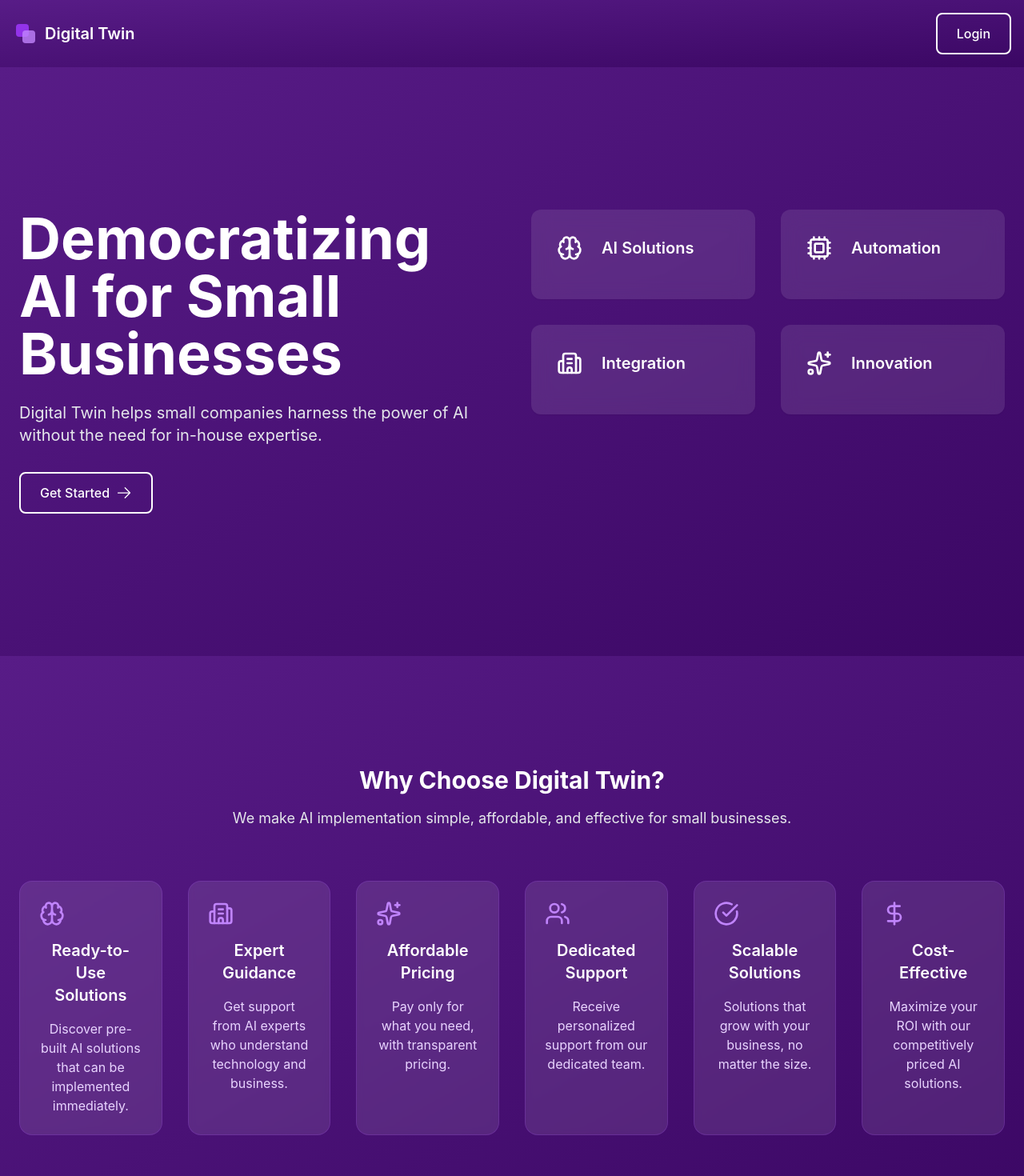
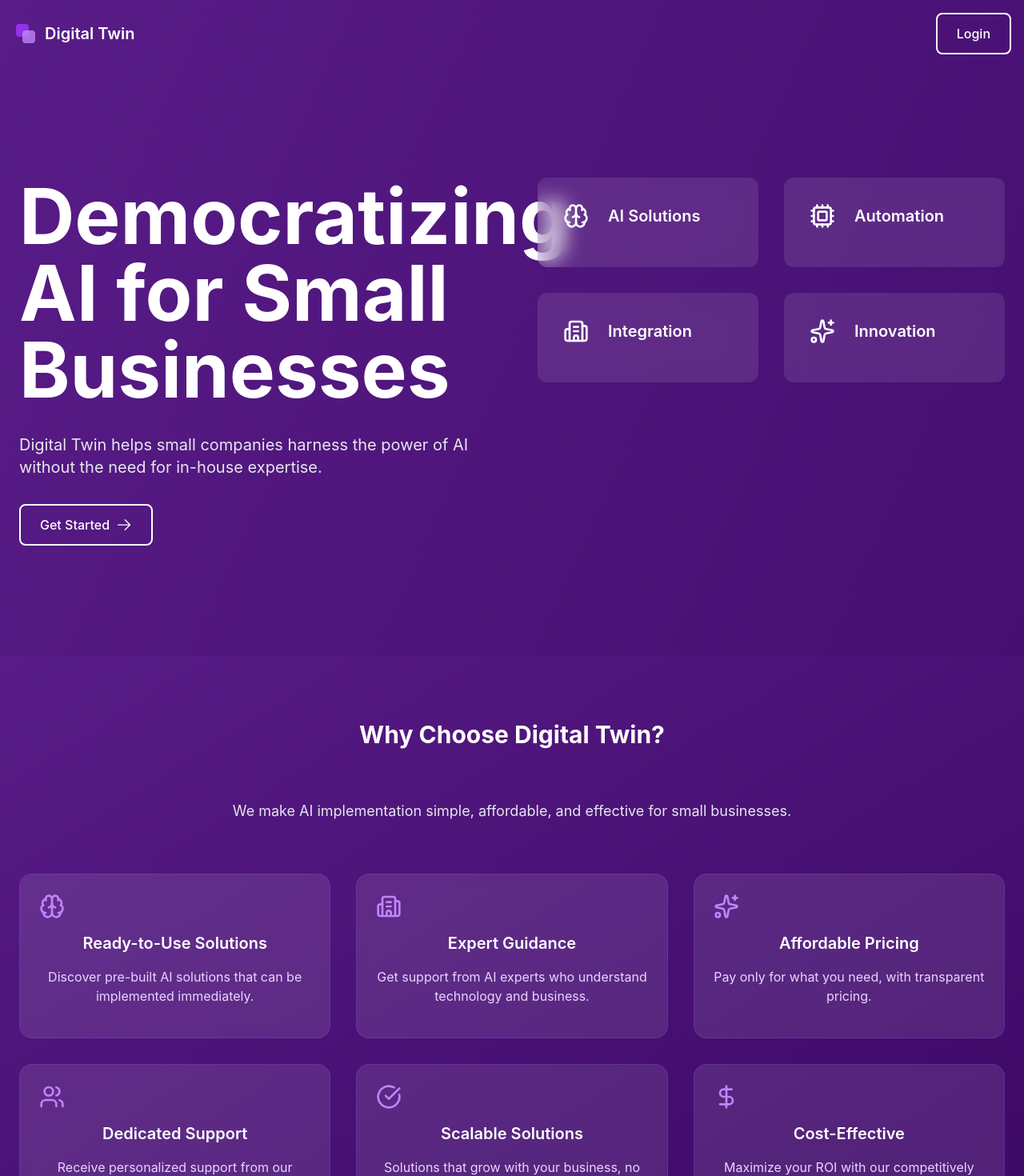
Before and after one commit to MERakram/DigitalTwin, a Vue app: page / in a window 1280 px wide. Shown: the top 1470 px of the page at 80% size. Built offline with nearby package versions, Linux system fonts and the light colour scheme.

Commit message:
Enhance LandingPage.vue: Add onUnmounted lifecycle hook, correct image paths, and improve layout styles

```diff
--- a/src/views/LandingPage.vue
+++ b/src/views/LandingPage.vue
@@ -11,7 +11,7 @@ import {
   Users,
   DollarSign,
 } from "lucide-vue-next";
-import { ref, onMounted } from "vue";
+import { ref, onMounted, onUnmounted } from "vue";
 
 const router = useRouter();
 
@@ -96,15 +96,16 @@ const pricingPlans = [
   },
 ];
 
+// Corrected image paths assuming assets are in public directory
 const partners = [
-  "./src/assets/coinbase.svg",
+  "./src/assets/coinbase.svg", // No need for "./src/assets" if they are in /public
   "./src/assets/notion.svg",
   "./src/assets/linear.svg",
   "./src/assets/tinder.svg",
   "./src/assets/gumroad.svg",
   "./src/assets/tinder.svg",
 ];
-// add ref for carousel
+
 const carousel = ref<HTMLElement | null>(null);
 const scrollAmount = ref(0);
 const scrollInterval = ref<number | null>(null);
@@ -113,14 +114,20 @@ onMounted(() => {
   startCarousel();
 });
 
+onUnmounted(() => {
+  if (scrollInterval.value !== null) {
+    clearInterval(scrollInterval.value);
+    scrollInterval.value = null;
+  }
+});
+
 const startCarousel = () => {
   if (scrollInterval.value === null) {
-    // prevent multiple intervals.
     scrollInterval.value = window.setInterval(() => {
       if (carousel.value) {
-        scrollAmount.value += 1; // Control speed here
+        scrollAmount.value += 1;
         carousel.value.scrollLeft = scrollAmount.value;
-        //reset position
+
         if (
           scrollAmount.value >=
           carousel.value.scrollWidth - carousel.value.clientWidth
@@ -129,7 +136,7 @@ const startCarousel = () => {
           carousel.value.scrollLeft = 0;
         }
       }
-    }, 20); // Adjust for speed - smaller = faster
+    }, 20);
   }
 };
 
@@ -139,9 +146,11 @@ const handleGetStarted = () => {
 </script>
 
 <template>
-  <div class="min-h-screen flex flex-col">
-    <!-- Navbar (Not Fixed) -->
-    <nav class="px-4 py-4 bg-gradient-to-br from-purple-900 to-purple-950">
+  <div
+    class="min-h-screen flex flex-col bg-gradient-to-br from-purple-900 to-purple-950"
+  >
+    <!-- Navbar (Transparent) -->
+    <nav class="px-4 py-4">
       <div
         class="max-w-7xl text-white mx-auto flex justify-between items-center"
       >
@@ -160,13 +169,13 @@ const handleGetStarted = () => {
     <main class="flex-grow">
       <!-- Hero Section -->
       <section
-        class="py-20 px-6 bg-gradient-to-br from-purple-900 to-purple-950 flex items-center"
+        class="py-20 px-6 flex items-center"
         style="min-height: calc(100vh - 4rem)"
       >
-        <div class="max-w-7xl mx-auto">
-          <div class="grid md:grid-cols-2 gap-12">
+        <div class="max-w-[90rem] mx-auto">
+          <div class="grid md:grid-cols-2 gap-16">
             <div>
-              <h1 class="text-6xl md:text-7xl font-bold mb-6 text-white">
+              <h1 class="text-6xl md:text-8xl font-bold mb-8 text-white">
                 Democratizing AI for Small Businesses
               </h1>
               <p class="text-xl text-gray-200 mb-8">
@@ -230,14 +239,14 @@ const handleGetStarted = () => {
         style="min-height: calc(100vh - 4rem)"
       >
         <div class="max-w-7xl mx-auto text-center">
-          <h2 class="text-3xl font-bold mb-4 text-white">
+          <h2 class="text-3xl font-bold mb-16 text-white">
             Why Choose Digital Twin?
           </h2>
           <p class="text-lg text-gray-200">
             We make AI implementation simple, affordable, and effective for
             small businesses.
           </p>
-          <div class="mt-16 grid gap-8 md:grid-cols-3 lg:grid-cols-6">
+          <div class="mt-16 grid gap-8 md:grid-cols-2 lg:grid-cols-3">
             <div
               v-for="(feature, i) in whyChooseFeatures"
               :key="i"
@@ -250,7 +259,7 @@ const handleGetStarted = () => {
               <h3 class="text-xl font-semibold text-white">
                 {{ feature.title }}
               </h3>
-              <p class="mt-4 text-purple-200">{{ feature.description }}</p>
+              <p class="mt-4 mb-4 text-purple-200">{{ feature.description }}</p>
             </div>
           </div>
         </div>
```
